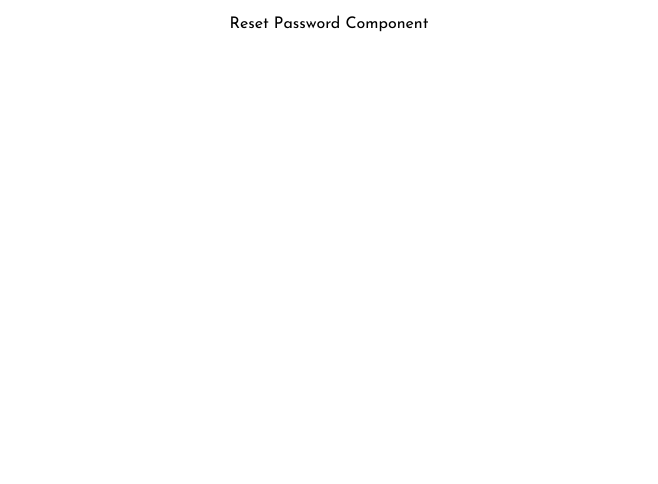
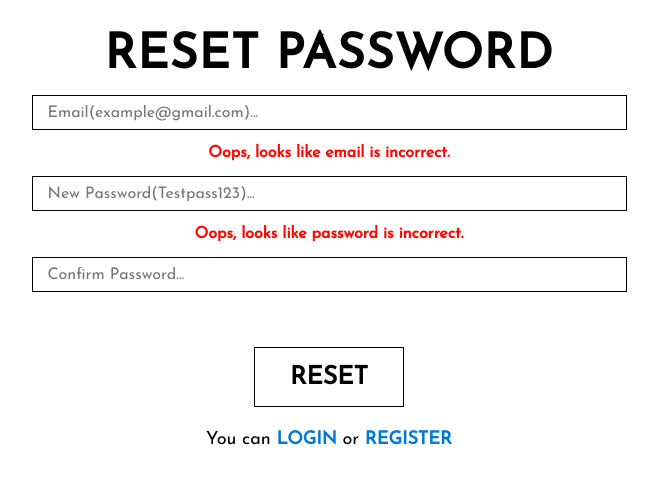
Before and after one commit to vadimkalaida/KalaidaVadimLektoriumJS_PROJECT, a React (Create React App) app: page /resetPass in a window 1280 px wide. Shown: the top 484 px of the page, without its empty margins (311-969 px from the left). Built offline with nearby package versions, Linux system fonts and the light colour scheme.

Commit message:
Reset Password Component is ready

```diff
--- a/src/components/ResetPasswordComponent/RestPasswordComponent.tsx
+++ b/src/components/ResetPasswordComponent/RestPasswordComponent.tsx
@@ -1,10 +1,115 @@
 import React, { useState, useEffect } from 'react';
+import { MainBlock, Title, Form, FormInput, FormError, FormButton, RegisterBlocker, FormLink } from "../../elements";
+import validator from "validator";
+import { Link } from "react-router-dom";
 
 const ResetPasswordComponent = () => {
+  const [ resetEmail, setResetEmail ] : React.ComponentState = useState('');
+  const [ resetPassword, setResetPassword ] : React.ComponentState = useState('');
+  const [ resetConfirmPassword, setResetConfirmPassword ] : React.ComponentState = useState('');
+  const [ resetEmailError, setResetEmailError ] : React.ComponentState = useState('');
+  const [ resetPasswordError, setResetPasswordError ] : React.ComponentState = useState('');
+  const [ resetConfirmPasswordError, setResetConfirmPasswordError ] : React.ComponentState = useState('');
+  const [ resetBlocker, setResetBlocker ] : React.ComponentState = useState(1);
+  const testLetters : RegExp = /[a-zA-Z]/;
+  const testNumber : RegExp = /[0-9]/;
+
+  const sendRequestReset = async (url : string, myPass : string, myConfirmPass : string, myEmail : string) : Promise<any> => {
+    return await fetch (url, {
+      method : 'POST',
+      headers: {
+        'Content-Type': 'application/json',
+        'x-access-token': 'eyJhbGciOiJIUzI1NiIsInR5cCI6IkpXVCJ9.eyJfaWQiOiI1ZTE5YzIyM2E0MTk5YzAwMjI3NTI2OGEiLCJpYXQiOjE1Nzk2ODc4OTl9.M5q83O_nP6B8SbfNKOs3CaQTu4JaQcbr_MgDLSgqnTU'
+      },
+      body : JSON.stringify({
+        password: myPass,
+        confirmationPassword: myConfirmPass,
+        email: myEmail
+      }),
+    })
+      .then(response => {
+        if(response.ok) {
+          return response.json();
+        }
+        return response.json().then(error => {
+          const err : any = new Error('Something went wrong');
+          err.data = error;
+          throw err;
+        })
+      });
+  };
+
+  const handleResetEmailChange = (e : any) => {
+    setResetEmail(e.target.value);
+  };
+
+  const handleResetPasswordChange = (e : any) => {
+    setResetPassword(e.target.value);
+  };
+
+  const handleResetConfirmPasswordChange = (e : any) => {
+    setResetConfirmPassword(e.target.value);
+  };
+
+  useEffect(() => {
+    if(!validator.isEmail(resetEmail)) {
+      setResetEmailError('Oops, looks like email is incorrect.');
+    } else {
+      setResetEmailError('');
+    }
+
+    if(resetPassword.length < 8 || !testLetters.test(resetPassword) || !testNumber.test(resetPassword) || resetPassword.length > 24) {
+      setResetPasswordError('Oops, looks like password is incorrect.');
+    } else {
+      setResetPasswordError('');
+    }
+
+    if(resetConfirmPassword !== resetPassword) {
+      setResetConfirmPasswordError('Oops, looks like password and confirm password are different.');
+    } else {
+      setResetConfirmPasswordError('');
+    }
+
+    if(!validator.isEmail(resetEmail) || resetPassword.length < 8 || !testLetters.test(resetPassword) || !testNumber.test(resetPassword) || resetPassword.length > 24 || resetConfirmPassword !== resetPassword) {
+      setResetBlocker(1);
+    } else {
+      setResetBlocker(0);
+    }
+  }, [resetPassword, resetConfirmPassword, resetEmail, testNumber, testLetters]);
+
+  const reset = (e : any) => {
+    e.preventDefault();
+
+    sendRequestReset('https://geekhub-frontend-js-9.herokuapp.com/api/users/reset_password', resetPassword, resetConfirmPassword, resetEmail)
+      .then(data => {
+        console.log(data);
+        alert('Password was changed!');
+        document.location.reload();
+      })
+      .catch(err => {
+        console.log(err);
+        alert('Account was not found!');
+        document.location.reload();
+      })
+  };
+
   return(
-    <>
-      <p>Reset Password Component</p>
-    </>
+    <MainBlock>
+      <Title>Reset Password</Title>
+      <Form>
+        <FormInput type='email' name='resetEmail' value={resetEmail} onChange={handleResetEmailChange} placeholder='Email(example@gmail.com)...' />
+        <FormError>{resetEmailError}</FormError>
+        <FormInput type='password' name='resetPassword' value={resetPassword} onChange={handleResetPasswordChange} placeholder='New Password(Testpass123)...' />
+        <FormError>{resetPasswordError}</FormError>
+        <FormInput type='password' name='resetConfirmPassword' value={resetConfirmPassword} onChange={handleResetConfirmPasswordChange} placeholder='Confirm Password...' />
+        <FormError>{resetConfirmPasswordError}</FormError>
+        { resetBlocker === 1 ? <RegisterBlocker></RegisterBlocker> : null }
+        <FormButton onClick={reset}>Reset</FormButton>
+        <FormLink>
+          You can <span><Link to={'/'}>Login</Link></span> or <span><Link to={'/register'}>Register</Link></span>
+        </FormLink>
+      </Form>
+    </MainBlock>
   );
 };
 
```
